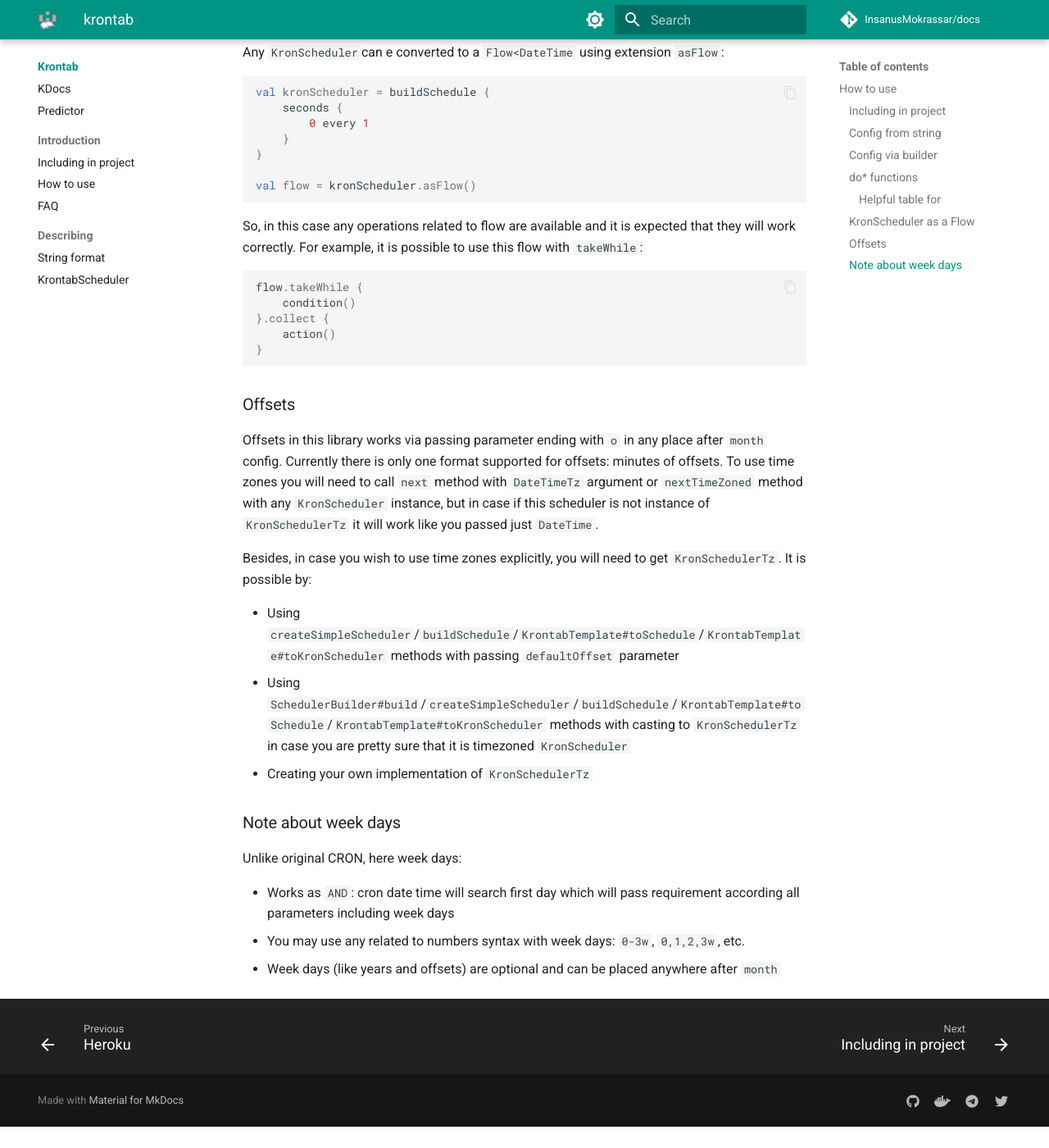
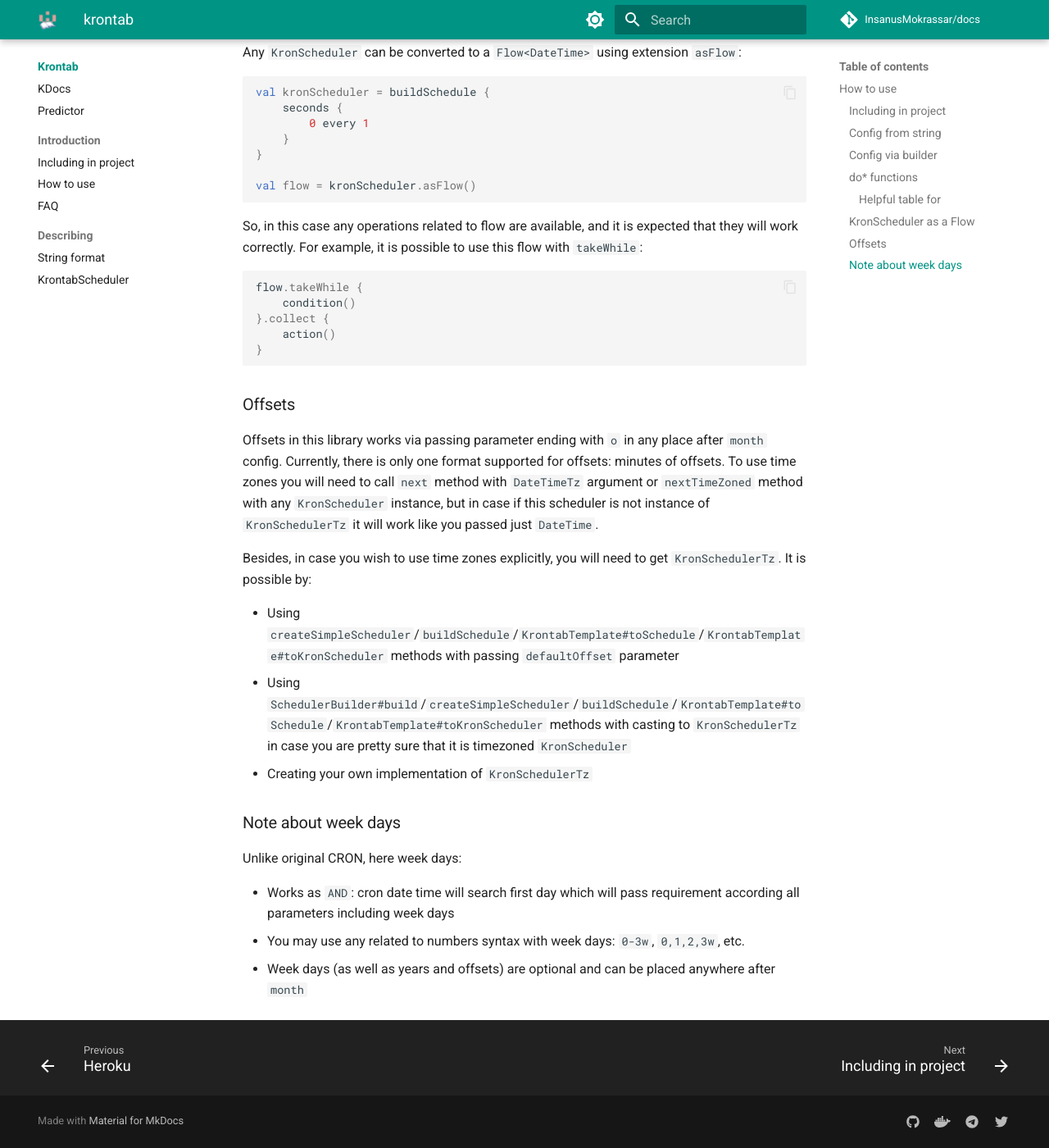
Before and after one commit to InsanusMokrassar/docs, an MkDocs documentation site: the page built from docs/krontab/index.md, in a window 1280 px wide and 1400 px high, scrolled down 3589 px. Shown: the whole window at 82% size. Built offline with MkDocs 1.6.1 and Material for MkDocs 9.7.7, drawn with Linux system fonts in a browser that asks for light colours; comment, search, counter and statistics services are not loaded; before the commit the page ends 4963 px from its top, so only the background shows below that; some of the changed text lies outside the part shown.

Commit message:
update krontab docs

````diff
--- a/docs/krontab/index.md
+++ b/docs/krontab/index.md
@@ -166,7 +166,7 @@ coroutine is alive` and in fact executing will be stopped when coroutine became
 
 ### KronScheduler as a Flow
 
-Any `KronScheduler`can e converted to a `Flow<DateTime` using extension `asFlow`:
+Any `KronScheduler` can be converted to a `Flow<DateTime>` using extension `asFlow`:
 
 ```kotlin
 val kronScheduler = buildSchedule {
@@ -178,7 +178,7 @@ val kronScheduler = buildSchedule {
 val flow = kronScheduler.asFlow()
 ```
 
-So, in this case any operations related to flow are available and it is expected that they will work correctly. For
+So, in this case any operations related to flow are available, and it is expected that they will work correctly. For
 example, it is possible to use this flow with `takeWhile`:
 
 ```kotlin
@@ -191,7 +191,7 @@ flow.takeWhile {
 
 ### Offsets
 
-Offsets in this library works via passing parameter ending with `o` in any place after `month` config. Currently
+Offsets in this library works via passing parameter ending with `o` in any place after `month` config. Currently,
 there is only one format supported for offsets: minutes of offsets. To use time zones you will need to call `next`
 method with `DateTimeTz` argument or `nextTimeZoned` method with any `KronScheduler` instance, but in case if this
 scheduler is not instance of `KronSchedulerTz` it will work like you passed just `DateTime`.
@@ -211,4 +211,4 @@ Unlike original CRON, here week days:
 * Works as `AND`: cron date time will search first day which will pass requirement according all parameters including
   week days
 * You may use any related to numbers syntax with week days: `0-3w`, `0,1,2,3w`, etc.
-* Week days (like years and offsets) are optional and can be placed anywhere after `month`
+* Week days (as well as years and offsets) are optional and can be placed anywhere after `month`
````
Also changed, not shown: other parts of docs/krontab/index.md (+2 -2 lines).
